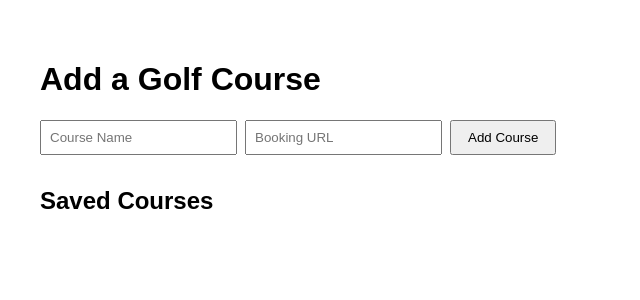
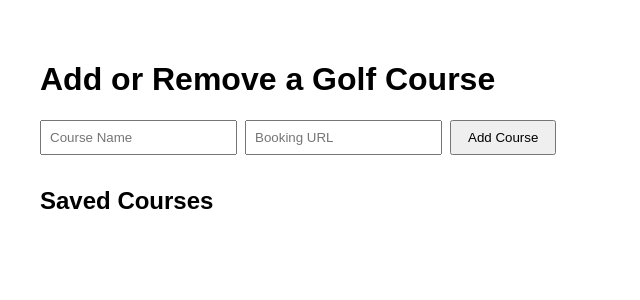
Before and after one commit to Sylvanrj/tee-time-scanner, a Next.js app: page /admin in a window 1280 px wide. Shown: the top 300 px of the page, without its empty margins (0-640 px from the left). Built offline with nearby package versions, Linux system fonts and the light colour scheme.

Commit message:
Update admin.tsx

```diff
--- a/pages/admin.tsx
+++ b/pages/admin.tsx
@@ -39,7 +39,7 @@ export default function Admin() {
 
   return (
     <div style={{ padding: "2rem", fontFamily: "sans-serif" }}>
-      <h1>Add a Golf Course</h1>
+      <h1>Add or Remove a Golf Course</h1>
       <div style={{ marginTop: "1rem" }}>
         <input
           placeholder="Course Name"
```
